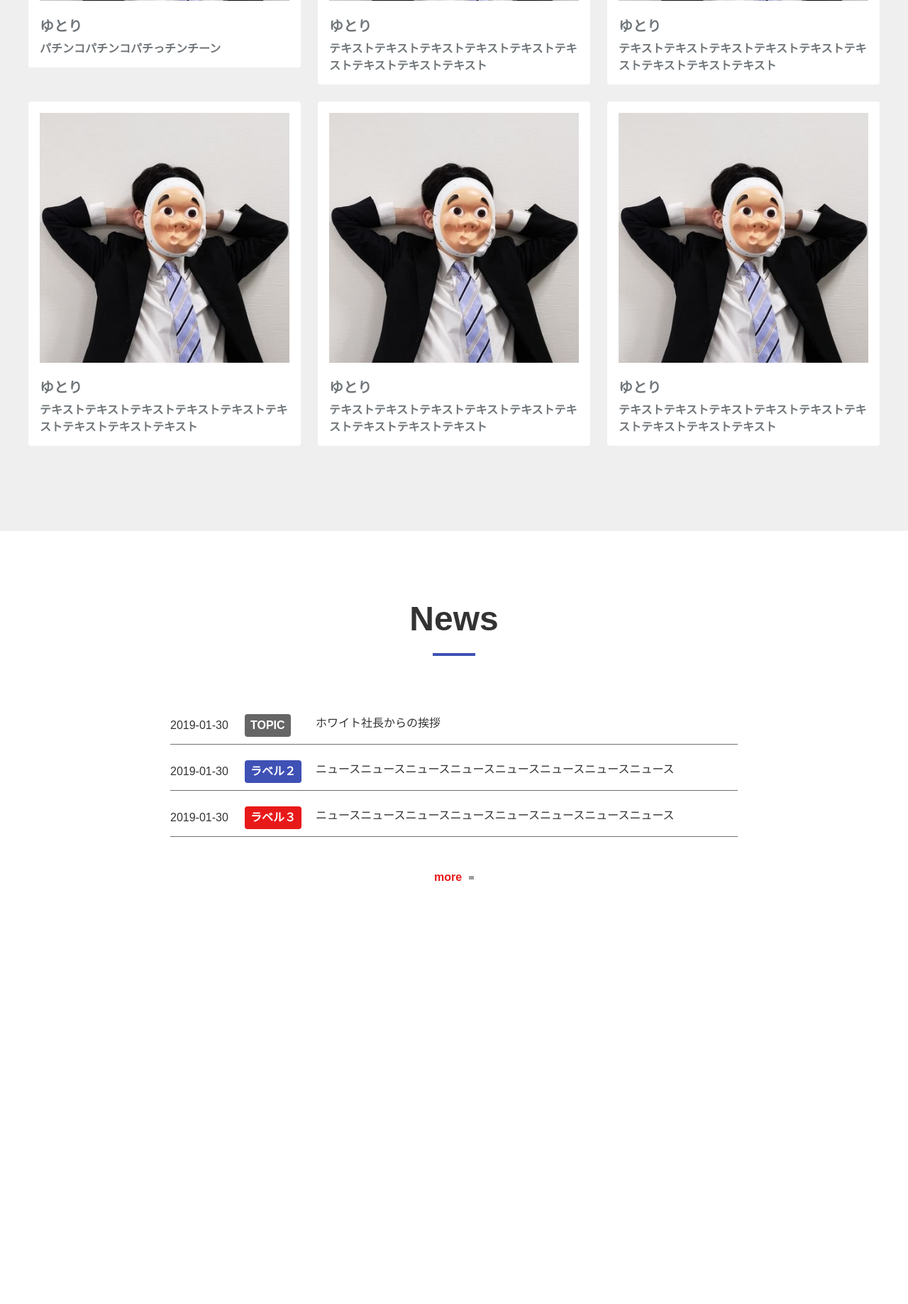
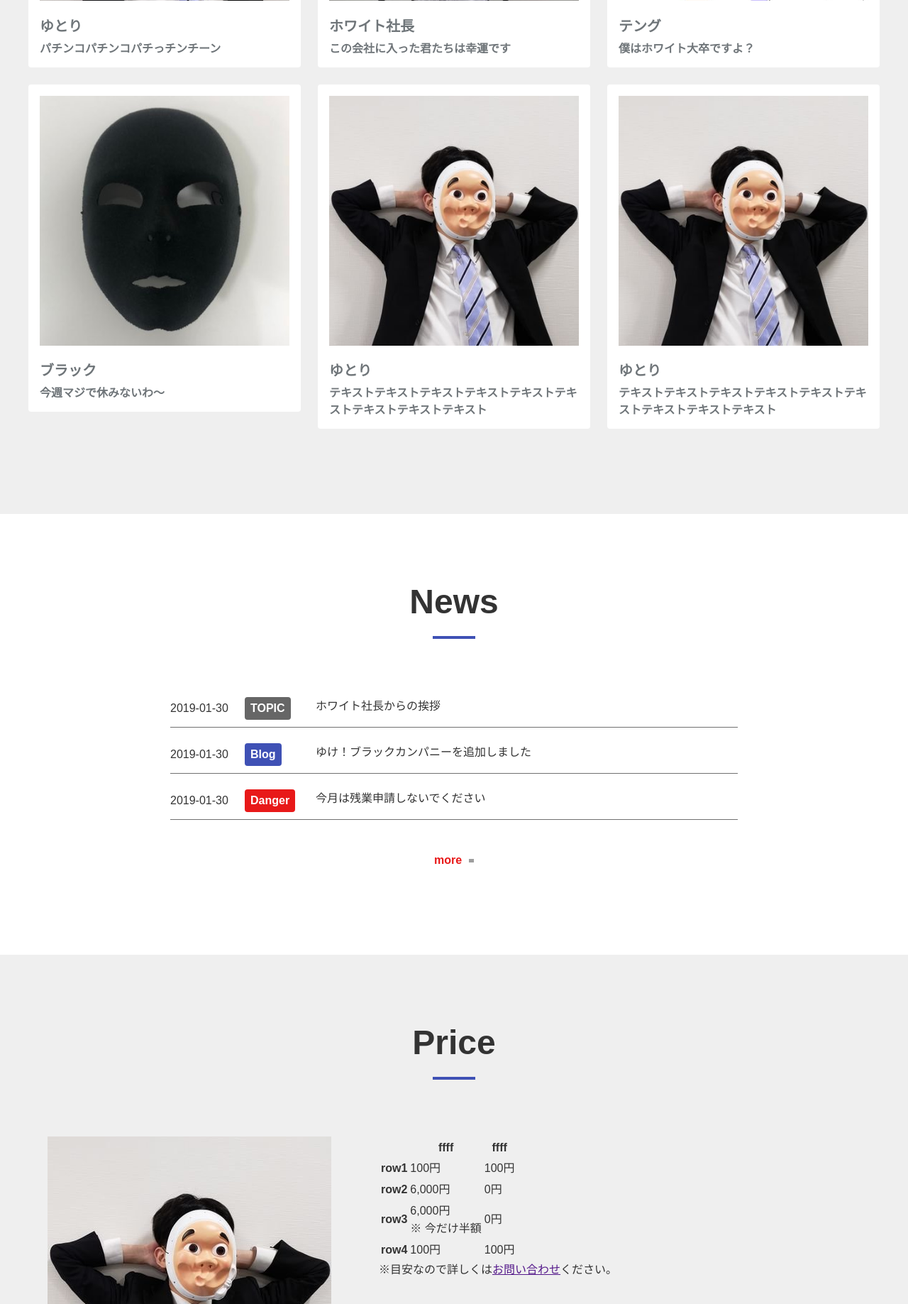
Before and after one commit to aki0917/-, a PHP site: page / in a window 1280 px wide. Shown: the part 1323-3160 px from the top of the page at 71% size. Before the commit the page ends 2564 px from the top, so only its background shows below. Run offline with PHP 8.4, Linux system fonts and the light colour scheme; grey boxes are pictures that could not be loaded.

Commit message:
Priceセクション テーブル作成 Sass途中

```diff
--- a/css/base.css
+++ b/css/base.css
@@ -452,3 +452,22 @@ img {
   margin-top: -1px;
   background: transparent url(../img/news-arrow.png) no-repeat center center/contain;
 }
+
+.table {
+  background: #efefef;
+}
+
+.table_content {
+  margin-top: 80px;
+  display: flex;
+}
+
+.table_image {
+  width: 454px;
+  margin-right: 40px;
+  text-align: center;
+}
+
+.table_price {
+  width: 704px;
+}
--- a/css/base.scss
+++ b/css/base.scss
@@ -526,3 +526,26 @@ img {
 		}
 	}
 }
+
+// -----
+// ニュース
+// -----
+
+.table {
+	background: #efefef;
+}
+
+.table_content {
+	margin-top: 80px;
+	display: flex;
+}
+
+.table_image {
+	width: 454px;
+	margin-right: 40px;
+	text-align: center;
+}
+
+.table_price {
+	width: 704px;
+}
--- a/index.html
+++ b/index.html
@@ -15,7 +15,7 @@
 			<h1 class="header_logo"><a href=""><img src="img/logo.png" alt="The Company"></a></h1>
 			<nav class="header_nav">
 				<ul>
-						<li><a href="" class="is-active">Card</a></li>
+						<li><a href="" class="is-active">Employee</a></li>
 						<li><a href="">News</a></li>
 						<li><a href="">Price</a></li>
 						<li><a href="">Access</a></li>
@@ -35,7 +35,7 @@
 
  <section id="" class="card section">
 	<div class="card_inner inner">
-		<h2 class="section-title">Card</h2>
+		<h2 class="section-title">Employee</h2>
 		<div class="card_items">
 			<div class="card_item">
 				<a class="media" href="">
@@ -48,28 +48,28 @@
 			</div>
 			<div class="card_item">
 				<a class="media" href="">
-					<div class="media_img"><img src="img/yutori.jpg" alt=""></div>
+					<div class="media_img"><img src="img/white.jpg" alt=""></div>
 					<div class="media_body">
-						<div class="media_title">ゆとり</div>
-						<div class="media_content">テキストテキストテキストテキストテキストテキストテキストテキストテキスト</div><!-- /.media__content -->
+						<div class="media_title">ホワイト社長</div>
+						<div class="media_content">この会社に入った君たちは幸運です</div><!-- /.media__content -->
 					</div>
 				</a>
 			</div>
 			<div class="card_item">
 				<a class="media" href="">
-					<div class="media_img"><img src="img/yutori.jpg" alt=""></div>
+					<div class="media_img"><img src="img/tengu.jpg" alt=""></div>
 					<div class="media_body">
-						<div class="media_title">ゆとり</div>
-						<div class="media_content">テキストテキストテキストテキストテキストテキストテキストテキストテキスト</div><!-- /.media__content -->
+						<div class="media_title">テング</div>
+						<div class="media_content">僕はホワイト大卒ですよ？</div><!-- /.media__content -->
 					</div>
 				</a>
 			</div>
 			<div class="card_item">
 				<a class="media" href="">
-					<div class="media_img"><img src="img/yutori.jpg" alt=""></div>
+					<div class="media_img"><img src="img/black.jpg" alt=""></div>
 					<div class="media_body">
-						<div class="media_title">ゆとり</div>
-						<div class="media_content">テキストテキストテキストテキストテキストテキストテキストテキストテキスト</div><!-- /.media__content -->
+						<div class="media_title">ブラック</div>
+						<div class="media_content">今週マジで休みないわ〜</div><!-- /.media__content -->
 					</div>
 				</a>
 			</div>
@@ -112,23 +112,65 @@
 				<div class="info">
 					<div class="info_meta">
 						<time class="info_published" datetime="2019-01-30">2019-01-30</time>
-						<div class="info_label info_label-type01"><a href="">ラベル２</a></div>
+						<div class="info_label info_label-type01"><a href="">Blog</a></div>
 					</div>
-					<div class="info_title"><a href="">ニュースニュースニュースニュースニュースニュースニュースニュース</a></div>
+					<div class="info_title"><a href="">ゆけ！ブラックカンパニーを追加しました</a></div>
 				</div><!-- /.info -->
 			</div><!-- /.news__item -->
 			<div class="news_item">
 				<div class="info">
 					<div class="info_meta">
 						<time class="info_published" datetime="2019-01-30">2019-01-30</time>
-						<div class="info_label info_label-type02"><a href="">ラベル３</a></div>
+						<div class="info_label info_label-type02"><a href="">Danger</a></div>
 					</div><!-- /.info__meta -->
-					<div class="info_title"><a href="">ニュースニュースニュースニュースニュースニュースニュースニュース</a></div>
+					<div class="info_title"><a href="">今月は残業申請しないでください</a></div>
 				</div><!-- /.info -->
 			</div><!-- /.news__item -->
 		</div>
 		<div class="news_link"><a href="">more</a></div><!-- /.news__link -->
 	</div>
 </section>
+
+<section id="" class="table section">
+	<div class="table_inner inner">
+		<h2 class="section-title">Price</h2>
+		<div class="table_content">
+			<div class="table_image"><img src="img/yutori.jpg" alt=""></div>
+			<div class="table_price">
+				<table class="table-default">
+					<tr>
+						<th></th>
+						<th>ffff</th>
+						<th>ffff</th>
+					</tr>
+					<tr>
+						<th>row1</th>
+						<td>100円</td>
+						<td>100円</td>
+					</tr>
+					<tr>
+						<th>row2</th>
+						<td>6,000円</td>
+						<td>0円</td>
+					</tr>
+					<tr>
+						<th>row3</th>
+						<td class="table-default__multiline">
+							<span class="m-active">6,000円</span><br>
+							<span class="m-small">※ 今だけ半額</span>
+						</td>
+						<td>0円</td>
+					</tr>
+					<tr>
+						<th>row4</th>
+						<td>100円</td>
+						<td>100円</td>
+					</tr>
+				</table>
+				<div class="table_attention">※目安なので詳しくは<a href="">お問い合わせ</a>ください。</div>
+			</div>
+		</div>
+	</div>
+</section>
 </body>
 </html>
```
Also changed, not shown: css/base.min.css, img/black.jpg (added), img/tengu.jpg (added), img/white.jpg (added).
